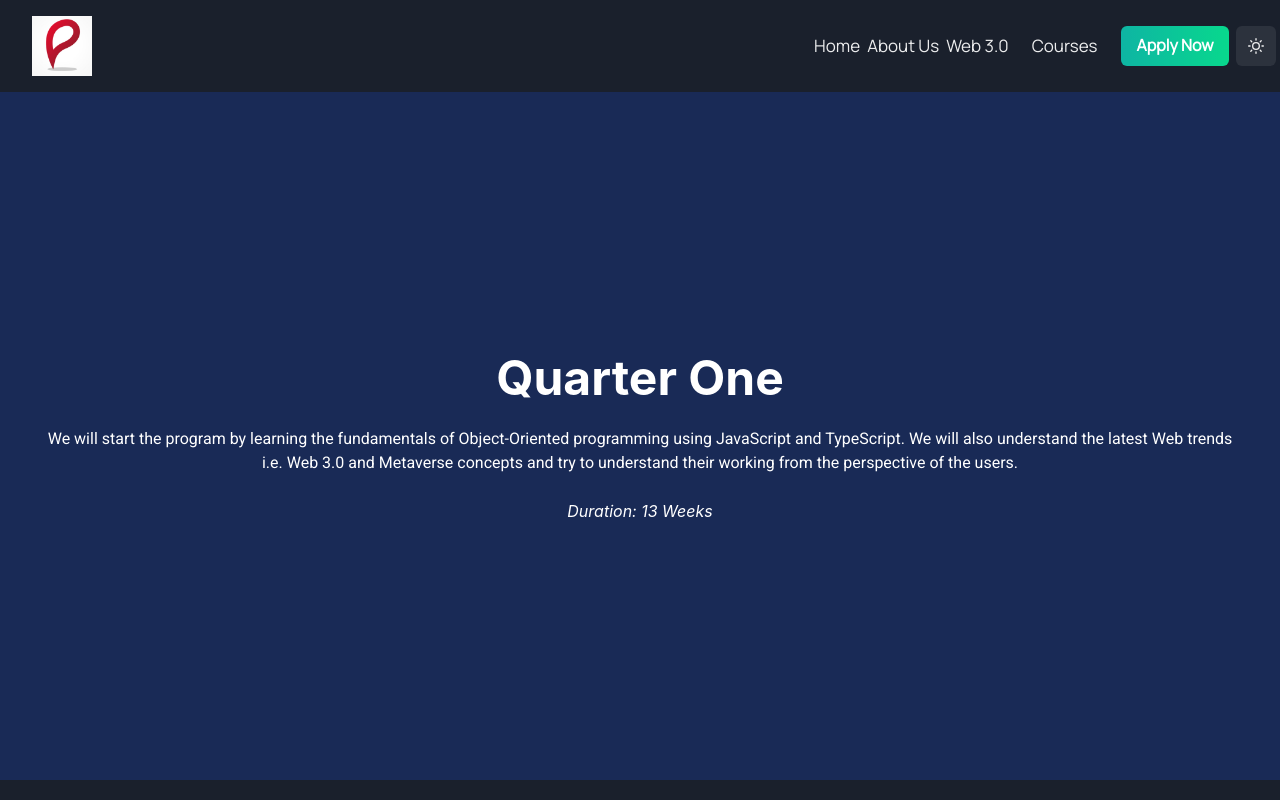
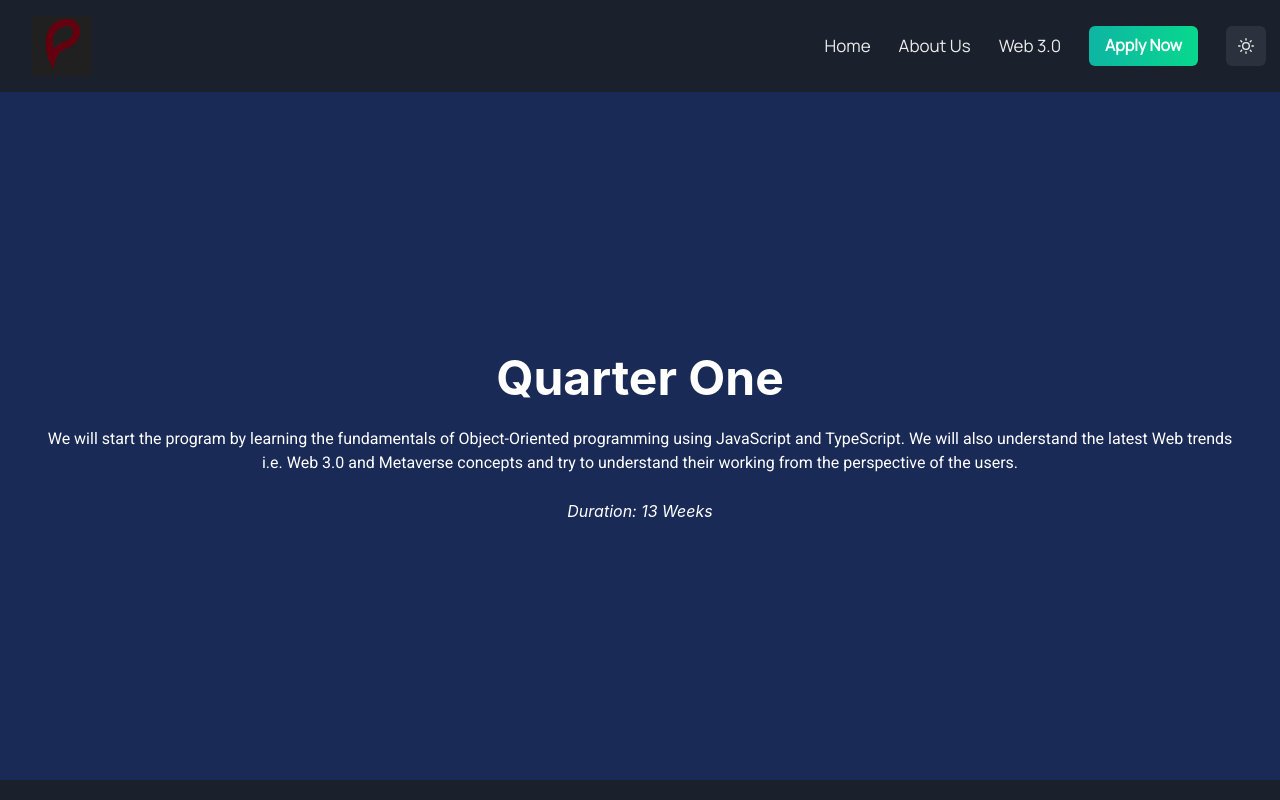
Before and after one commit to jawwad-ali/panaverse, a Next.js app: page /q1 in a window 1280 px wide. Shown: the top 800 px of the page. Built offline with nearby package versions, Linux system fonts and the light colour scheme.

Commit message:
logo fixed, scroll issue fixed, courses link fixed

```diff
--- a/app/components/Navbar.tsx
+++ b/app/components/Navbar.tsx
@@ -10,6 +10,8 @@ import {
 
 import Link from "next/link";
 import Image from "next/image";
+
+import { usePathname } from "next/navigation";
 
 import Logo from "../../assets/panaverse-logo.webp";
 import LogoForDark from "../../assets/dark_theme_logo.jpg";
@@ -26,6 +28,8 @@ const manrope = Manrope({
 });
 
 const Navbar = () => {
+  const pathname = usePathname();
+
   const [display, setDisplay] = useState("none");
 
   const { colorMode, toggleColorMode } = useColorMode();
@@ -46,7 +50,13 @@ const Navbar = () => {
           </Link>
         ) : (
           <Link href="/">
-            <Image src={LogoForDark} alt="logo" height={"60"} width={"60"} />
+            <Image
+              style={{ mixBlendMode: "color" }}
+              src={LogoForDark}
+              alt="logo"
+              height={"60"}
+              width={"60"}
+            />
           </Link>
         )}
       </Flex>
@@ -75,6 +85,7 @@ const Navbar = () => {
             <Link href="/">Web 3.0</Link>
           </ListItem>
 
+          {pathname === "/" && (
             <ListItem _hover={{ color: "#08d88d", transition: "0.2s ease" }}>
               <Button
                 type="button"
@@ -88,6 +99,7 @@ const Navbar = () => {
                 Courses
               </Button>
             </ListItem>
+          )}
 
           <ListItem>
             <Link href="https://www.piaic.org/">
--- a/app/q1/page.tsx
+++ b/app/q1/page.tsx
@@ -24,7 +24,12 @@ const roboto = Roboto({
 });
 
 const Quarterone = () => {
-  const { colorMode, toggleColorMode } = useColorMode();
+  const { colorMode } = useColorMode();
+
+  // Open the page from the top
+  useEffect(() => {
+    window.scrollTo(0, 0);
+  }, []);
 
   const [isInView1, setIsInView1] = useState(false);
   const [isInView2, setIsInView2] = useState(false);
--- a/app/q2/page.tsx
+++ b/app/q2/page.tsx
@@ -27,6 +27,11 @@ const roboto = Roboto({
 
 const Quartertwo = () => {
   const { colorMode } = useColorMode();
+
+  // Open the page from the top
+  useEffect(() => {
+    window.scrollTo(0, 0);
+  }, []);
 
   const [isInView1, setIsInView1] = useState(false);
   const [isInView2, setIsInView2] = useState(false);
--- a/app/q3/page.tsx
+++ b/app/q3/page.tsx
@@ -28,12 +28,16 @@ const roboto = Roboto({
 const Quarterthree = () => {
   const { colorMode } = useColorMode();
 
+  // Open the page from the top
+  useEffect(() => {
+    window.scrollTo(0, 0);
+  }, []);
+
   const [isInView1, setIsInView1] = useState(false);
 
   const { ref: ref1, inView: inView1 } = useInView({
     threshold: 0.2,
   });
-
 
   useEffect(() => {
     if (inView1) {
```
Also changed, not shown: app/components/Offer.tsx (line endings or trailing spaces), app/page.tsx (line endings or trailing spaces). Lines whose indentation alone changed are shown as unchanged.
